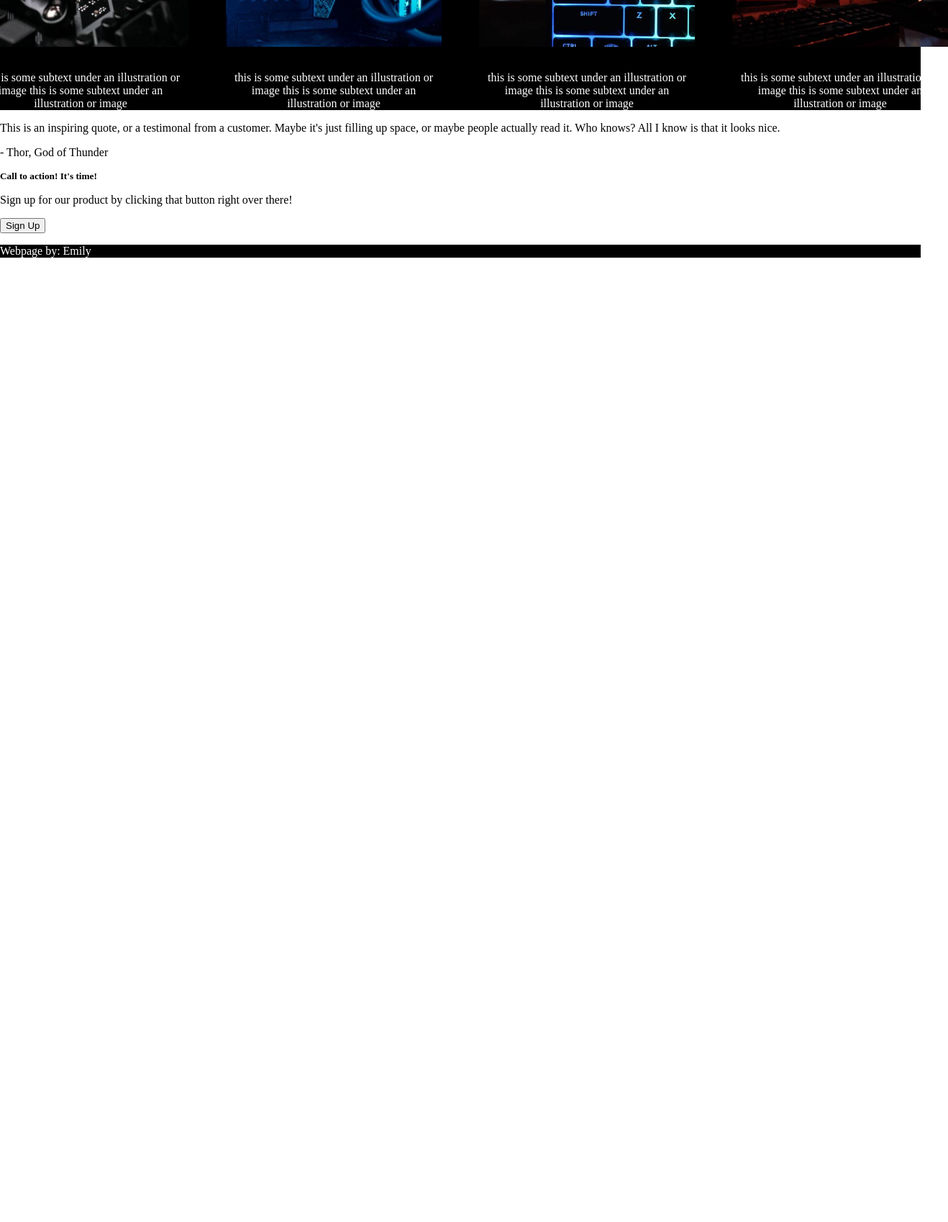
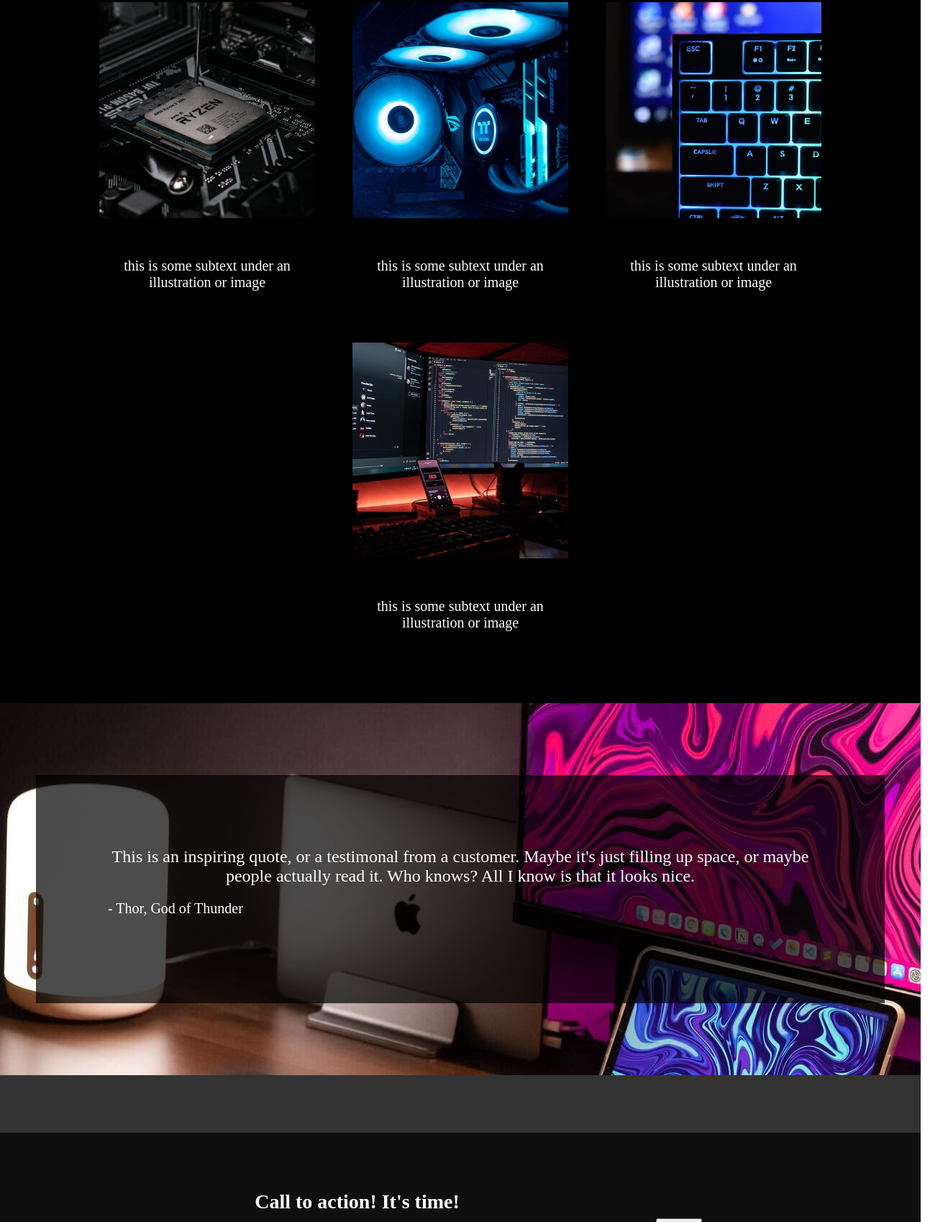
Before and after one commit to emilyzanuncio/Dev-Tech, a plain HTML site: page index.html in a window 1280 px wide. Shown: the part 1102-2800 px from the top of the page at 72% size, 1318 px wide, since content can reach past the window. Before the commit the page ends 1476 px from the top, so only its background shows below. Drawn offline with Linux system fonts and the light colour scheme.

Commit message:
Update structure of the webpage

```diff
--- a/index.html
+++ b/index.html
@@ -40,52 +40,56 @@
           <div class="products">
             <div class="option">
               <img src="images/cropped/luis-gonzalez-unsplash.jpg" alt="">
-              <div class="text">
+              <p class="text">
                 this is some subtext under an illustration or image
-                this is some subtext under an illustration or image
-              </div>
+              </p>
             </div>
 
             <div class="option">
               <img src="images/cropped/christian-wiediger-unsplash.jpg" alt="">
-              <div class="text">
+              <p class="text">
                 this is some subtext under an illustration or image
-                this is some subtext under an illustration or image
-              </div>
+              </p>
             </div>
 
             <div class="option">
               <img src="images/cropped/balkouras-nicos-unsplash.jpg" alt="">
-              <div class="text">
+              <p class="text">
                 this is some subtext under an illustration or image
-                this is some subtext under an illustration or image
-              </div>
+              </p>
             </div>
 
             <div class="option">
               <img src="images/cropped/fotis-fotopoulos-unsplash.jpg" alt="">
-              <div class="text">
+              <p class="text">
                 this is some subtext under an illustration or image
-                this is some subtext under an illustration or image
-              </div>
+              </p>
             </div>
           </div>
         </div>
 
         <div class="quote-area">
-          <p>This is an inspiring quote, or a testimonal from a customer. Maybe it's just filling up space, or maybe people actually read it. Who knows? All I know is that it looks nice.</p>
-          <p>- Thor, God of Thunder</p>
+          <div class="quote-box">
+            <p class="quote">This is an inspiring quote, or a testimonal from a customer. Maybe it's just filling up space, or maybe people actually read it. Who knows? All I know is that it looks nice.</p>
+            <p class="author">- Thor, God of Thunder</p>
+          </div>
         </div>
 
         <div class="action-area">
-          <h5>Call to action! It's time!</h5>
-          <p>Sign up for our product by clicking that button right over there!</p>
-          <button>Sign Up</button>
+          <div class="action-box">
+            <div class="text">
+              <h5>Call to action! It's time!</h5>
+              <p>Sign up for our product by clicking that button right over there!</p>
+            </div>
+            <div class="button">
+              <button>Sign Up</button>
+            </div>
+          </div>
         </div>
       </div>
 
       <footer>
-        <p>Webpage by: Emily</p>
+        <p>Webpage by <a href="https://github.com/emilyzanuncio">Emily</a></p>
       </footer>
     </main>
   </body>
--- a/styles.css
+++ b/styles.css
@@ -25,14 +25,15 @@ header a {
   background-color: rgb(0, 0, 0);
   color: white;
   display: flex;
-  padding-top: 50px;
   justify-content: center;
   align-items: center;
+  flex-wrap: wrap-reverse;
   gap: 10px;
+  padding-top: 50px;
 }
 
 .opening.text {
-  padding: 100px 0;
+  padding: 0 100px 100px;
 }
 
 .opening img {
@@ -56,12 +57,16 @@ header a {
   gap: 32px;
   padding-top:64px;
   text-align: center;
+  font-size: 20px;
 }
 
 .products {
   display: flex;
+  flex-wrap: wrap;
   justify-content: center;
   gap: 52px;
+  padding: 30px 0 80px;
+  min-width: 300px;
 }
 
 .products img {
@@ -73,13 +78,69 @@ header a {
   max-width: 300px;
 }
 /*------------------- QUOTE -------------------*/
+.quote-area {
+  display: flex;
+  flex-direction: column;
+  justify-content: center;
+  gap: 15px;
+  background-color: rgb(0, 0, 0);
+  background-image: url(images/sameer-unsplash.jpg);
+  padding: 100px 0;
+}
 
+.quote-box {
+  background-color: rgba(0, 0, 0, .7);
+  color: white;
+  padding: 100px;
+  align-self: center;
+  max-width: 1000px;
+  margin: 0px 50px;
+}
+
+.quote {
+  align-self: center;
+  text-align: center;
+  font-size: 24px;
+  margin: 0;
+  padding: 0;
+}
+
+.author {
+  font-size: 20px;
+}
 /*------------------- ACTION -------------------*/
+.action-area {
+  background-color: rgba(0, 0, 0, .8);
+  color: white;
+  padding: 80px 0;
+  font-size: 20px;
+}
 
+.action-box {
+  background-color: rgba(0, 0, 0, .7);
+  color: white;
+  display: flex;
+  justify-content: center;
+  align-items: center;
+  flex-wrap: wrap;
+  padding: 80px 80px 30px;
+}
+
+.action-box .text {
+  margin: 0 50px 50px;
+}
+
+.action-box .button {
+  margin-bottom: 50px;
+}
 /*------------------- FOOTER -------------------*/
 footer {
   background-color: black;
   color: white;
+  display: flex;
+  justify-content: center;
+  align-items: center;
+  padding: 15px;
 }
 
 ul {
@@ -90,7 +151,12 @@ a {
   text-decoration: none;
 }
 
+/*------------------- TYPE SELECTORS -------------------*/
 h1, h2, h3, h4, h5, h6, ul {
   padding: 0;
   margin: 0;
 }
+
+h5 {
+  font-size: 28px;
+}
```
Also changed, not shown: images/op23-unsplash.jpg (added), images/sameer-unsplash.jpg (added).
